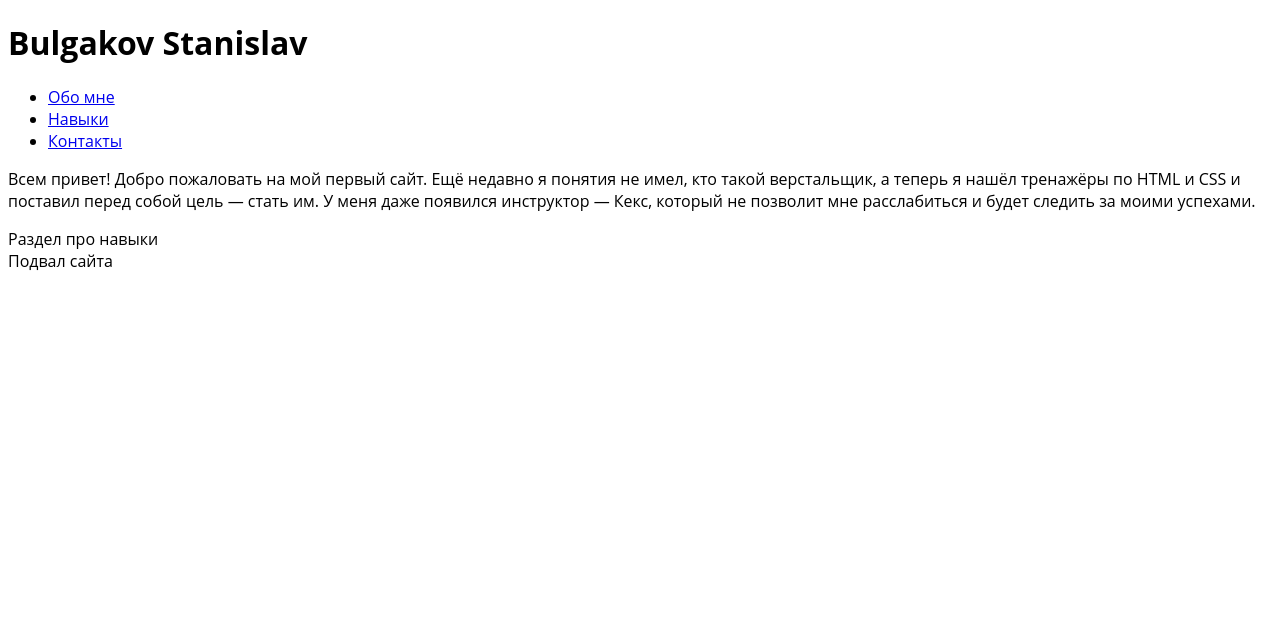
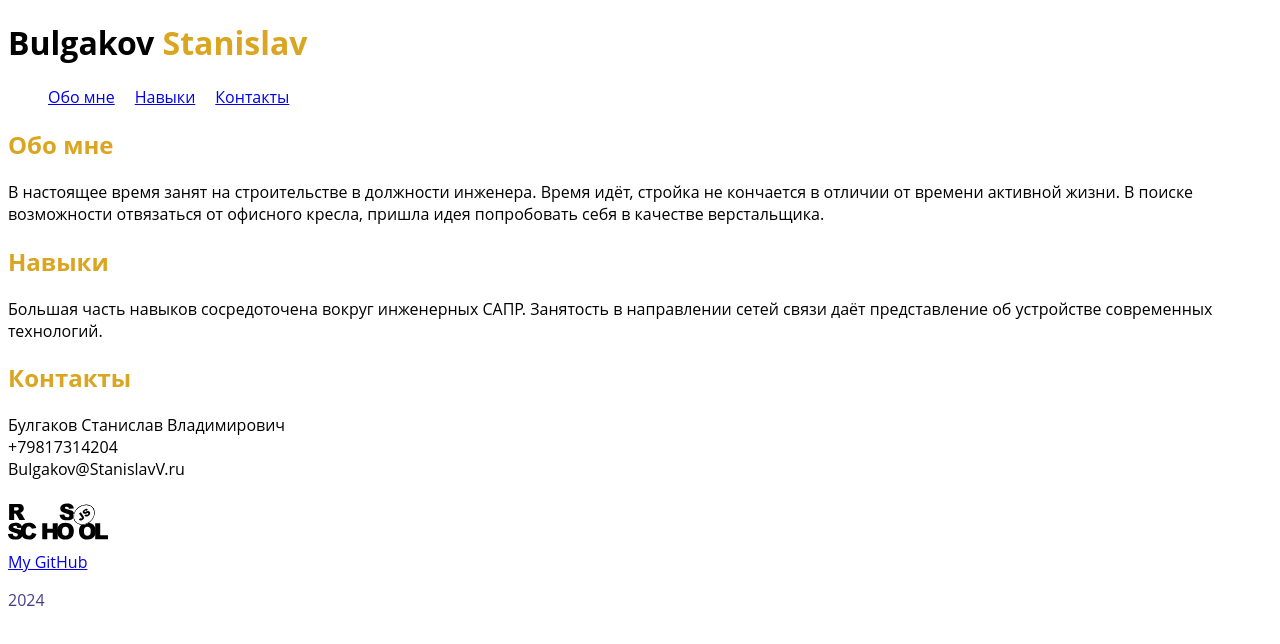
Before and after one commit to Chesheg/rsschool-cv, a plain HTML site: page index.html in a window 1280 px wide. Drawn offline with Linux system fonts and the light colour scheme.

Commit message:
feat:done

```diff
--- a/index.html
+++ b/index.html
@@ -11,27 +11,44 @@
 
 <body>
   <header>
-    <h1>Bulgakov Stanislav</h1>
+    <h1>Bulgakov <span class="surname">Stanislav</span></h1>
   </header>
   <main>
     <nav>
-      <ul>
-        <li><a href="#about">Обо мне</a></li>
-        <li><a href="#skills">Навыки</a></li>
-        <li><a href="#contacts">Контакты</a></li>
+      <ul class="navigation">
+        <li class="nav1"><a href="#about">Обо мне</a></li>
+        <li class="nav1"><a href="#skills">Навыки</a></li>
+        <li class="nav1"><a href="#contacts">Контакты</a></li>
       </ul>
     </nav>
     <section>
-      <p>Всем привет! Добро пожаловать на мой первый сайт. Ещё недавно я понятия не имел, кто такой верстальщик, а
-        теперь я нашёл тренажёры по HTML и CSS и поставил перед собой цель — стать им. У меня даже появился инструктор —
-        Кекс, который не позволит мне расслабиться и будет следить за моими успехами.</p>
+      <h2 class="section-title" id="about">Обо мне</h2>
+      <p>В настоящее время занят на строительстве в должности инженера. Время идёт, стройка не кончается в отличии от
+        времени активной жизни.
+        В поиске возможности отвязаться от офисного кресла, пришла идея попробовать себя в качестве верстальщика.
+      </p>
     </section>
     <section>
-      Раздел про навыки
+      <h2 class="section-title" id="skills">Навыки</h2>
+      <p>Большая часть навыков сосредоточена вокруг инженерных САПР.
+        Занятость в направлении сетей связи даёт представление об устройстве современных технологий.</p>
+    </section>
+    <section>
+      <h2 class="section-title" id="contacts">Контакты</h2>
+      <p>Булгаков Станислав Владимирович<br />
+        +79817314204<br />
+        Bulgakov@StanislavV.ru
+      </p>
     </section>
   </main>
   <footer>
-    Подвал сайта
+    <a href="https://rs.school/courses/javascript-preschool-ru">
+      <img class="logo" src="./img/rs-school-logo.svg" alt="rsschool">
+    </a>
+    <a class="link"href="https://github.com/Chesheg">My GitHub</a>
+    <p class="year"> 2024</p>
+
+
   </footer>
 </body>
 
--- a/style.css
+++ b/style.css
@@ -4,3 +4,26 @@ body {
     font-family: 'Open Sans', sans-serif;
     font-size: 16px;
 }
+
+.surname {
+    color: goldenrod;
+}
+
+.section-title {
+    color: goldenrod;
+}
+
+.logo {
+    width: 100px;
+    height: 50px;
+    max-width: 100%;
+    box-sizing: content-box;
+    background-color: #fff;
+}
+
+.year {color: darkslateblue; }
+.link {display: block}
+.navigation {list-style: none;
+display: flex;
+}
+.nav1 {margin-right: 20px; }
```
Also changed, not shown: img/rs-school-logo.svg (added), img/rs_school_js.svg (added), img/rsschool.jpg (added), rs_school_js.svg (added), rsschool.jpg (added).
